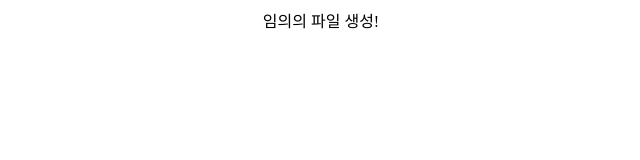
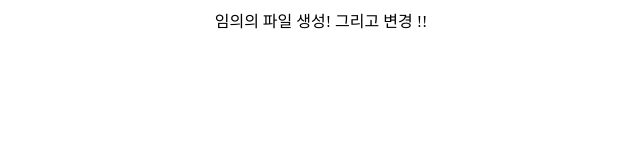
Before and after one commit to kimheeru/tutorial, a plain HTML site: page index.html in a window 1280 px wide. Shown: the whole page, without its empty margins (319-959 px from the left). Drawn offline with Linux system fonts and the light colour scheme.

Commit message:
Update index.html

```diff
--- a/index.html
+++ b/index.html
@@ -1,3 +1,3 @@
 <center>
-임의의 파일 생성!
+임의의 파일 생성! 그리고 변경 !!
 </center>
```
